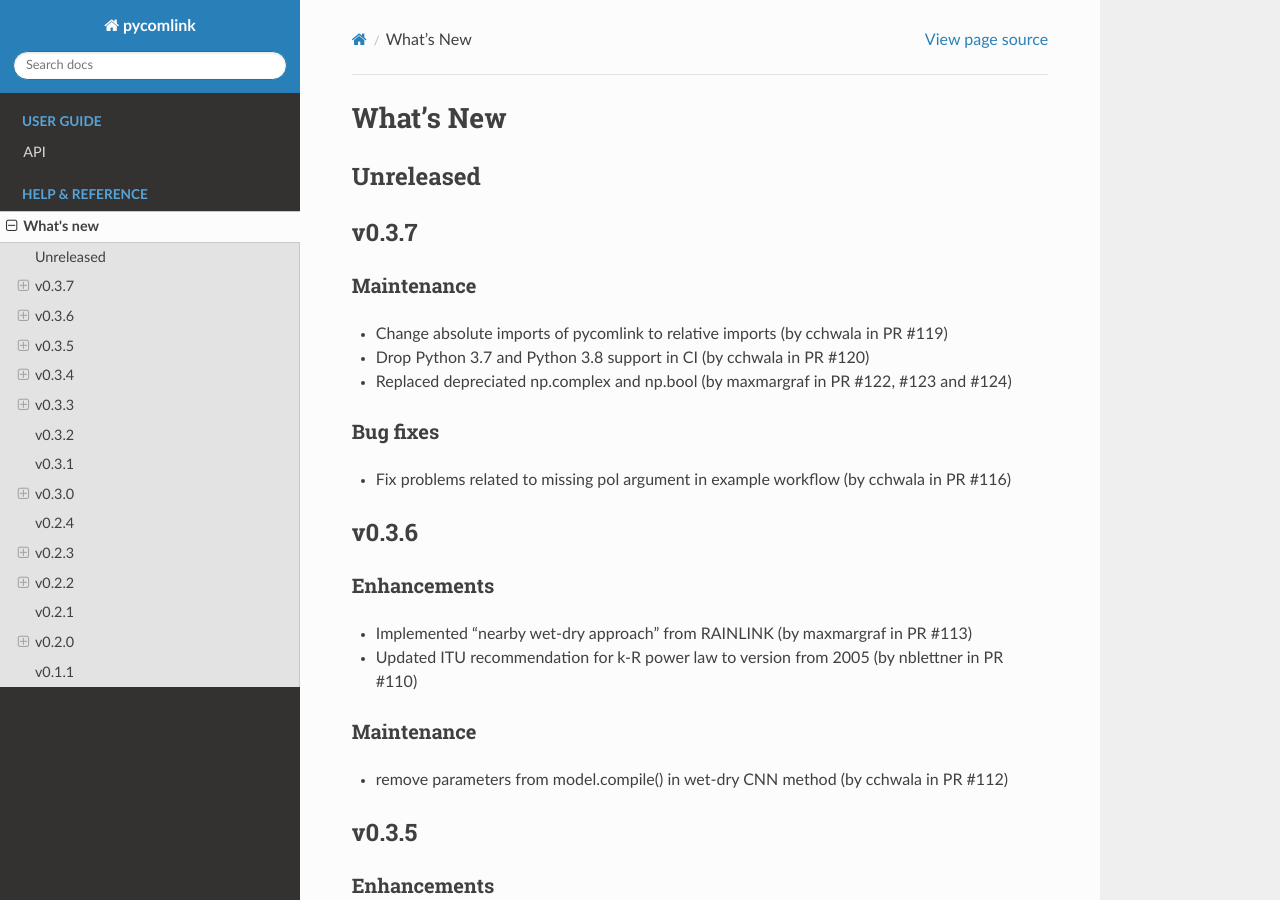
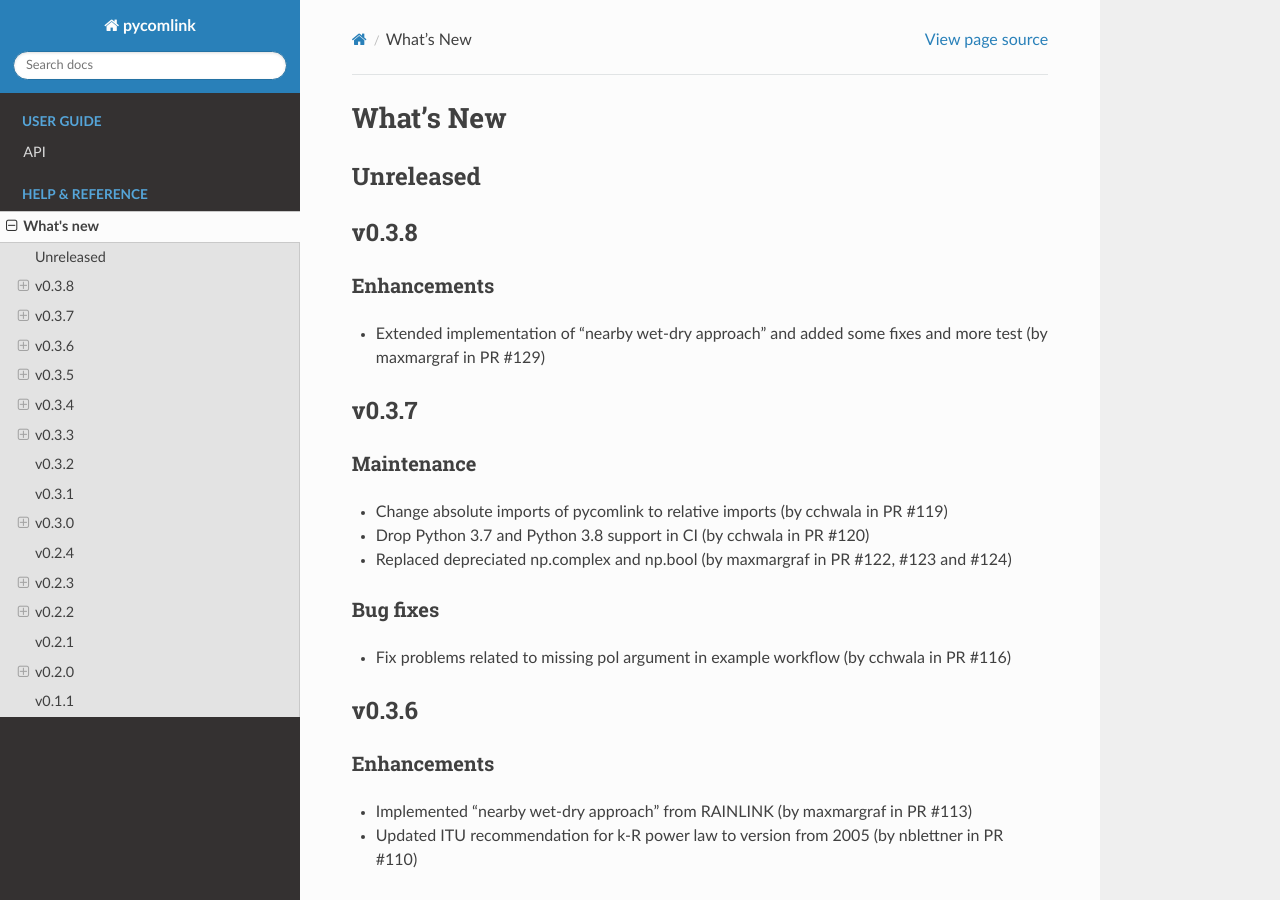
Before and after one commit to pycomlink/pycomlink, a Sphinx documentation site: the page built from docs/whats-new.rst, in a window 1280 px wide and 900 px high. Built offline with Sphinx 7.4.7 and the Read the Docs theme 2.0.0, drawn with Linux system fonts in a browser that asks for light colours.

Commit message:
prepare for v0.3.8

```diff
--- a/docs/whats-new.rst
+++ b/docs/whats-new.rst
@@ -5,6 +5,13 @@ What's New
 Unreleased
 ----------
 
+
+v0.3.8
+------
+
+Enhancements
+~~~~~~~~~~~~
+* Extended implementation of "nearby wet-dry approach" and added some fixes and more test (by maxmargraf in PR #129)
 
 
 v0.3.7
--- a/setup.py
+++ b/setup.py
@@ -20,7 +20,7 @@ def read(fname):
 
 setup(
     name = "pycomlink",
-    version = "0.3.7",
+    version = "0.3.8",
     author = "Christian Chwala",
     author_email = "christian.chwala@kit.edu",
     description = ("Python tools for CML (commercial microwave link) data processing"),
@@ -28,7 +28,7 @@ setup(
     keywords = "microwave links precipitation radar cml",
     url = "https://github.com/pycomlink/pycomlink",
     download_url = (
-        "https://github.com/pycomlink/pycomlink/archive/0.3.7.tar.gz"),
+        "https://github.com/pycomlink/pycomlink/archive/0.3.8.tar.gz"),
     packages=find_packages(exclude=['test']),
     include_package_data=True,
     long_description=read('README.md'),
```
